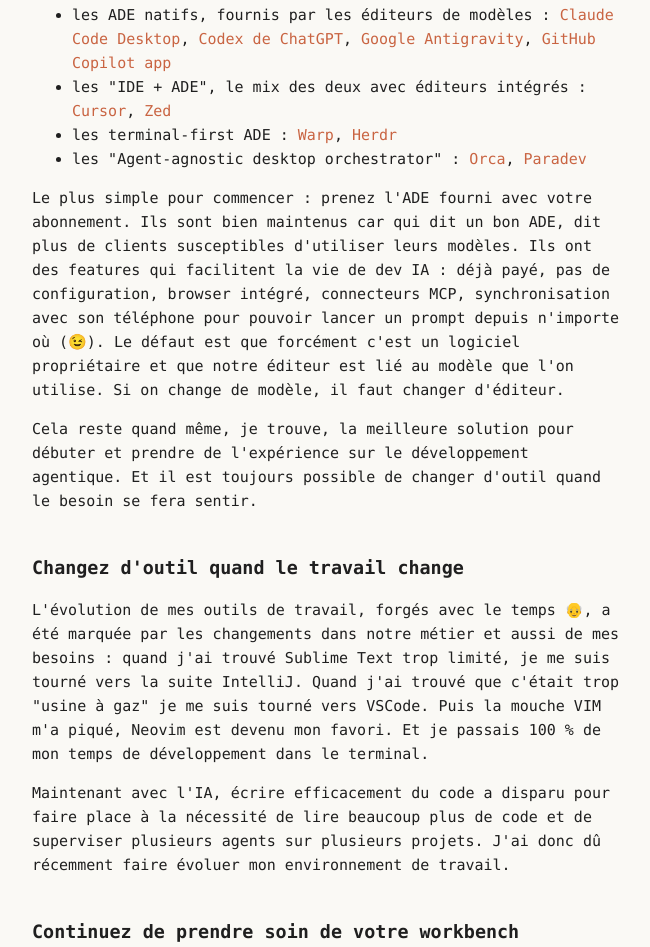
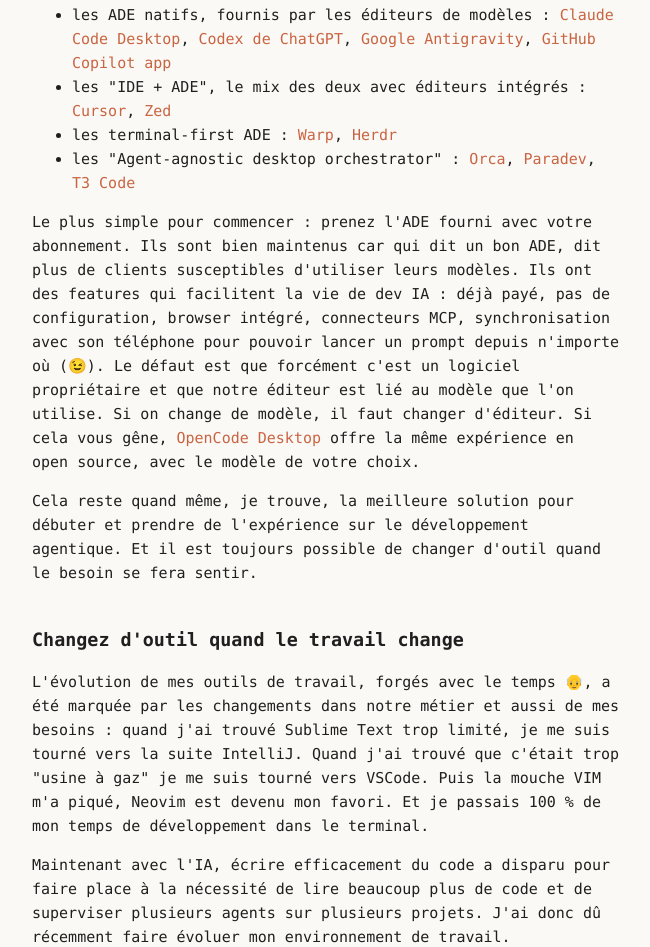
Before and after one commit to Fabious/blog, an Eleventy site: page posts/2026-11-09-modern-ai-workflow.md in a window 1280 px wide. Shown: the part 1905-2852 px from the top of the page, without its empty margins (48-698 px from the left). Built offline with nearby package versions, Linux system fonts and the light colour scheme; Eleventy itself is replaced by a stand-in of ours; files that its build step writes are made by us from their sources.

Commit message:
post: add T3 Code and OpenCode Desktop to the ADE article

```diff
--- a/posts/2026-11-09-modern-ai-workflow.md
+++ b/posts/2026-11-09-modern-ai-workflow.md
@@ -40,9 +40,9 @@ On peut classer les différents outils en 4 catégories :
 - les ADE natifs, fournis par les éditeurs de modèles : [Claude Code Desktop](https://code.claude.com/docs/en/desktop), [Codex de ChatGPT](https://chatgpt.com/codex/), [Google Antigravity](https://antigravity.google/), [GitHub Copilot app](https://github.com/features/copilot)
 - les "IDE + ADE", le mix des deux avec éditeurs intégrés : [Cursor](https://cursor.com/), [Zed](https://zed.dev/)
 - les terminal-first ADE : [Warp](https://www.warp.dev/), [Herdr](https://github.com/herdrdev/herdr)
-- les "Agent-agnostic desktop orchestrator" : [Orca](https://github.com/stablyai/orca), [Paradev](https://paradev.com/)
+- les "Agent-agnostic desktop orchestrator" : [Orca](https://github.com/stablyai/orca), [Paradev](https://paradev.com/), [T3 Code](https://t3.codes/)
 
-Le plus simple pour commencer : prenez l'ADE fourni avec votre abonnement. Ils sont bien maintenus car qui dit un bon ADE, dit plus de clients susceptibles d'utiliser leurs modèles. Ils ont des features qui facilitent la vie de dev IA : déjà payé, pas de configuration, browser intégré, connecteurs MCP, synchronisation avec son téléphone pour pouvoir lancer un prompt depuis n'importe où (😉). Le défaut est que forcément c'est un logiciel propriétaire et que notre éditeur est lié au modèle que l'on utilise. Si on change de modèle, il faut changer d'éditeur.
+Le plus simple pour commencer : prenez l'ADE fourni avec votre abonnement. Ils sont bien maintenus car qui dit un bon ADE, dit plus de clients susceptibles d'utiliser leurs modèles. Ils ont des features qui facilitent la vie de dev IA : déjà payé, pas de configuration, browser intégré, connecteurs MCP, synchronisation avec son téléphone pour pouvoir lancer un prompt depuis n'importe où (😉). Le défaut est que forcément c'est un logiciel propriétaire et que notre éditeur est lié au modèle que l'on utilise. Si on change de modèle, il faut changer d'éditeur. Si cela vous gêne, [OpenCode Desktop](https://opencode.ai/desktop) offre la même expérience en open source, avec le modèle de votre choix.
 
 Cela reste quand même, je trouve, la meilleure solution pour débuter et prendre de l'expérience sur le développement agentique. Et il est toujours possible de changer d'outil quand le besoin se fera sentir.
 
```
